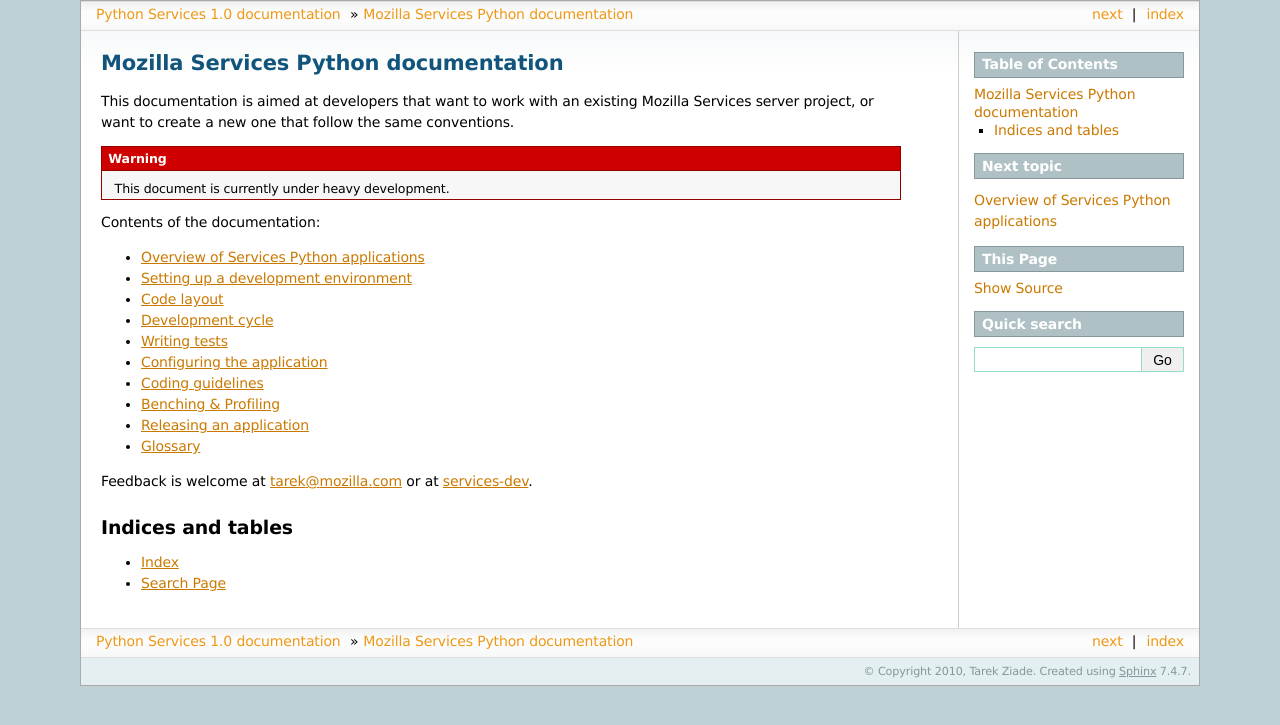
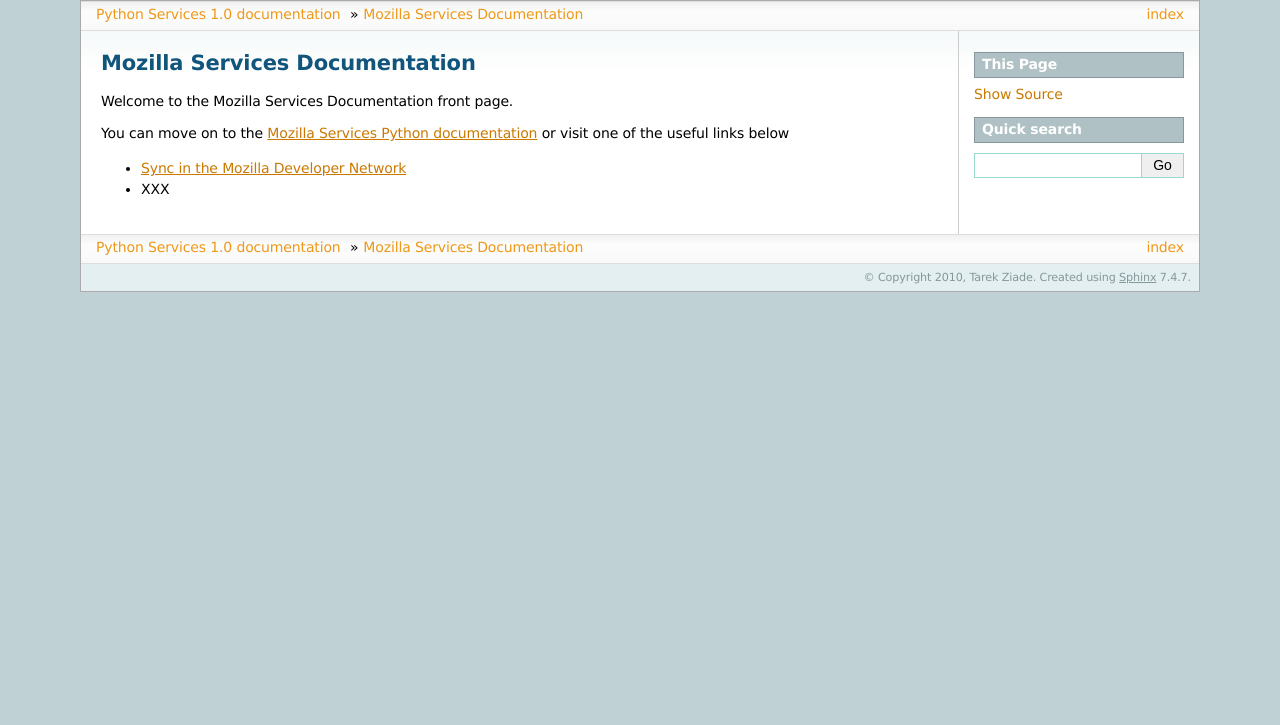
Before and after one commit to mozilla-services/docs, a Sphinx documentation site: the page built from source/index.rst, in a window 1280 px wide. Shown: the top 725 px of the page. Built offline with Sphinx 7.4.7, drawn with Linux system fonts in a browser that asks for light colours.

Commit message:
added a front page
--HG--
rename : source/index.rst => source/devindex.rst

```diff
--- /dev/null
+++ b/source/devindex.rst
@@ -0,0 +1,39 @@
+.. _devguide:
+
+=====================================
+Mozilla Services Python documentation
+=====================================
+
+
+This documentation is aimed at developers that want to work with an existing
+Mozilla Services server project, or want to create a new one that follow
+the same conventions.
+
+.. warning:: This document is currently under heavy development.
+
+
+Contents of the documentation:
+
+.. toctree::
+   :maxdepth: 1
+
+   overview
+   setup
+   code
+   working
+   tests
+   configuration
+   guidelines
+   profiling
+   release
+   glossary
+
+
+Feedback is welcome at tarek@mozilla.com or at :term:`services-dev`.
+
+
+Indices and tables
+==================
+
+* :ref:`genindex`
+* :ref:`search`
--- a/source/index.rst
+++ b/source/index.rst
@@ -1,37 +1,12 @@
-=====================================
-Mozilla Services Python documentation
-=====================================
+==============================
+Mozilla Services Documentation
+==============================
+
+Welcome to the Mozilla Services Documentation front page.
+
+You can move on to the :ref:`devguide` or visit one of
+the useful links below
 
 
-This documentation is aimed at developers that want to work with an existing
-Mozilla Services server project, or want to create a new one that follow
-the same conventions.
-
-.. warning:: This document is currently under heavy development.
-
-
-Contents of the documentation:
-
-.. toctree::
-   :maxdepth: 1
-
-   overview
-   setup
-   code
-   working
-   tests
-   configuration
-   guidelines
-   profiling
-   release
-   glossary
-
-
-Feedback is welcome at tarek@mozilla.com or at :term:`services-dev`.
-
-
-Indices and tables
-==================
-
-* :ref:`genindex`
-* :ref:`search`
+- `Sync in the Mozilla Developer Network <https://developer.mozilla.org/en/Firefox_Sync>`_
+- XXX
```
